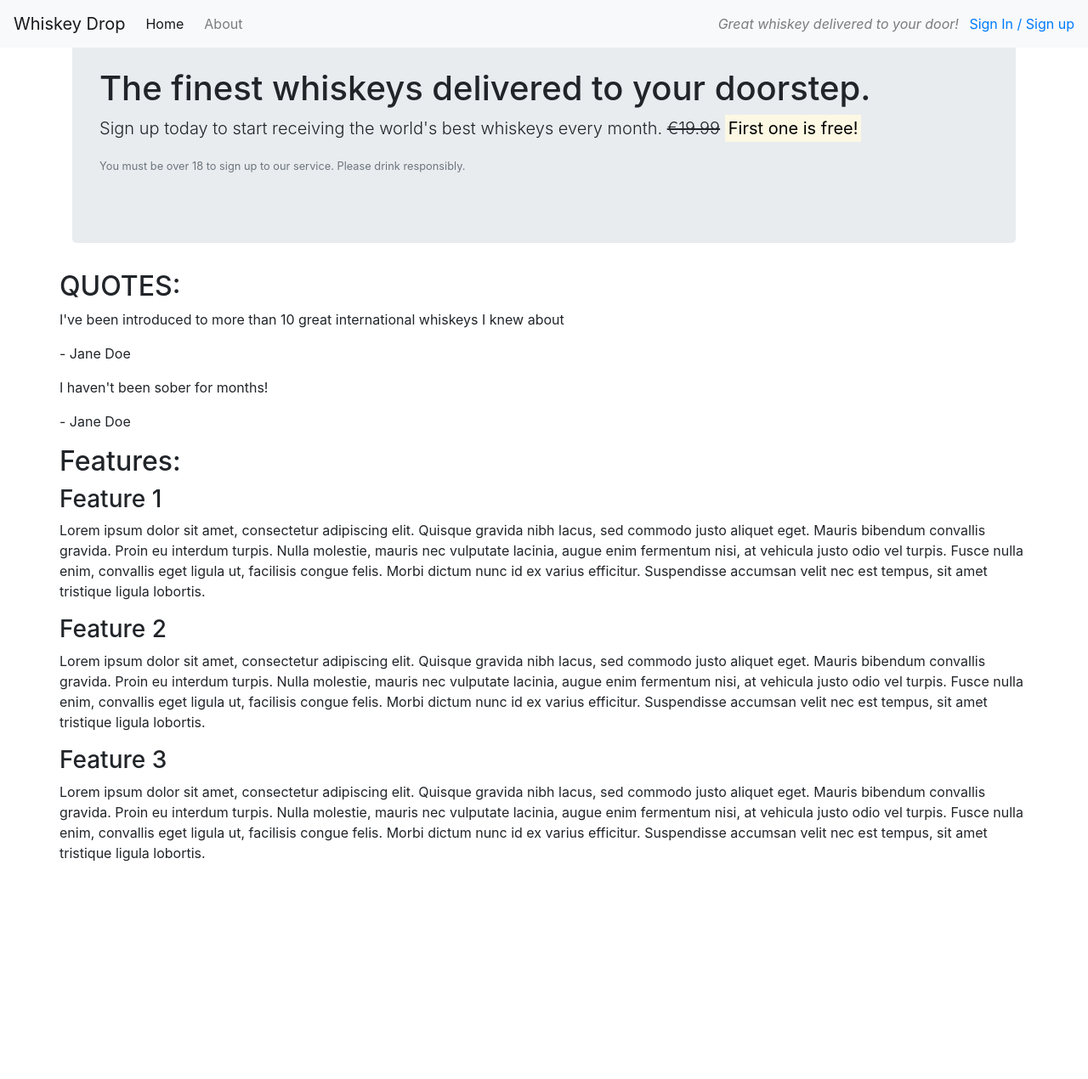
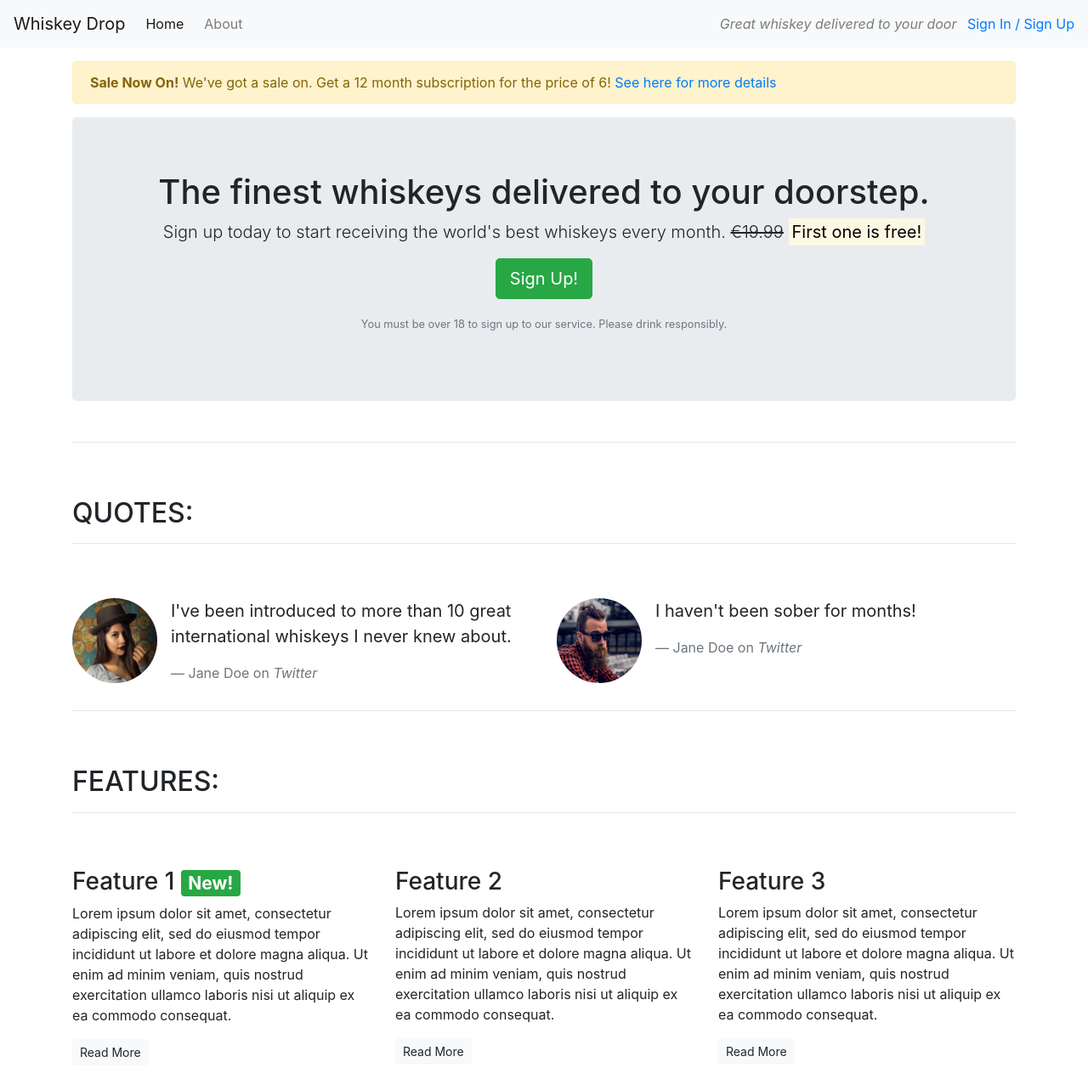
Before and after one commit to Julia-IO/milestone1, a plain HTML site: page index.html in a window 1280 px wide. Shown: the whole page at 85% size. Before the commit the page ends 1032 px from the top, so only its background shows below. Drawn offline with nearby package versions, Linux system fonts and the light colour scheme.

Commit message:
Last changes

```diff
--- a/index.html
+++ b/index.html
@@ -11,72 +11,119 @@
 <script src="https://stackpath.bootstrapcdn.com/bootstrap/4.5.0/js/bootstrap.min.js" integrity="sha384-OgVRvuATP1z7JjHLkuOU7Xw704+h835Lr+6QL9UvYjZE3Ipu6Tp75j7Bh/kR0JKI" crossorigin="anonymous"></script>
 </head>
 <body>
-<nav class="navbar navbar-light bg-light navbar-expand-sm fixed-top">
-<a href="/" class="navbar-brand">Whiskey Drop</a>
+    <!--Nav-->
+    <nav class="navbar navbar-light navbar-expand-sm bg-light">
+        <a href="/" class="navbar-brand">
+                    Whiskey Drop</a>
         <ul class="navbar-nav mr-auto">
             <li class="active nav-item mr-2"><a class="nav-link" href="/">Home</a></li>
-    <li class="nav-item mr-2"><a class="nav-link" href="/about">About</a></li>
-    <li class="nav-item mr-2 d-block d-sm-none"><a class="nav-link" href="/login">Sign In / Sign Up</a></li>
+            <li class="nav-item mr-2"><a class="nav-link" href="">About</a></li>
+            <li class="nav-item mr-2 d-block d-sm-none"><a class="nav-link" href="">Sign In / Sign Up</a></li>
         </ul>
+
         <div class="d-none d-md-block">
-<p class="navbar-text my-auto mr-2"><i>Great whiskey delivered to your door!</i></p>
-<a href="/login">Sign In / Sign up</a>
+            <p class="navbar-text my-auto mr-2"><i>Great whiskey delivered to your door</i></p>
+            <a href="/login">Sign In / Sign Up</a>
         </div>
+        <!--</div>-->
     </nav>
     <article class="container mt-3">
-    <! -- Callout -->
+        <div class="row d-none d-sm-block">
+            <div class="col-12">
+                <div class="alert alert-warning">
+                    <strong>Sale Now On!</strong> We've got a sale on. Get a 12 month subscription for the price of 6! <a href="">See here for more details</a>
+                </div>
+            </div>
+        </div>
+        <!-- Callout -->
         <div class="row">
             <div class="col-12">
-            <section class="callout jumbotron">
-
+                <section class="callout jumbotron text-center">
                     <h1>The finest whiskeys delivered to your doorstep.</h1>
                     <p class="lead">Sign up today to start receiving the world's best whiskeys every month.
                         <s class="d-none d-sm-inline">€19.99</s>
                         <span class="d-inline d-sm-none"><br></span>
                         <strong><mark>First one is free!</mark></strong></p>
-            <p class="text-muted"><small>You must be over 18 to sign up to our service. Please drink responsibly.</small>
+                    <p><button class="btn btn-lg btn-success">Sign Up!</button></p>
+                    <p class="text-muted"><small>You must be over 18 to sign up to our service. Please drink responsibly.</small></p>
                 </section>
+            </div>
         </div>
         <!-- /.callout -->
         <hr>
-
         <!-- Quotes -->
         <section class="quotes">
+            <div class="row">
+                <div class="col-12 my-5">
                     <h2 class="text-uppercase">Quotes:</h2>
-    <div class="quote">
-    <p>I've been introduced to more than 10 great international whiskeys I knew about</p>
-    <p>- Jane Doe</p>
+                    <hr />
                 </div>
-<div class="quote">
+            </div>
+            <div class="row">
+                <div class="col-12 col-md-6">
+                    <div class="media">
+                        <div class="d-none d-sm-block">
+                            <img src="images/girl-image.png" class="rounded-circle mr-3" height=100 width=100>
+                        </div>
+                        <div class="media-body">
+                            <blockquote class="blockquote">
+                                <p>I've been introduced to more than 10 great international whiskeys I never knew about.</p>
+                                <footer class="blockquote-footer">Jane Doe on <cite title="Twitter">Twitter</cite></footer>
+                            </blockquote>
+                        </div>
+                    </div>
+                </div>
+                <div class="col-12 col-md-6">
+                    <div class="media">
+                        <div class="d-none d-sm-block">
+                            <img src="images/guy-image.png" class="rounded-circle mr-3" height=100 width=100>
+                        </div>
+                        <div class="media-body">
+                            <blockquote class="blockquote">
                                 <p>I haven't been sober for months!</p>
-<p>- Jane Doe</p>
+                                <footer class="blockquote-footer">Jane Doe on <cite title="Twitter">Twitter</cite></footer>
+                            </blockquote>
+                        </div>
+                    </div>
+                </div>
             </div>
         </section>
         <!-- /.quotes -->
         <hr>
+        <!-- Features -->
+        <section class="features">
+            <div class="row">
+                <div class="col-12 my-5">
+                    <h2 class="text-uppercase">Features:</h2>
+                    <hr />
+                </div>
+            </div>
+            <div class="row">
+                <div class="col-12 col-md-6 col-lg-4">
+                    <div class="feature">
+                        <h3><i class="fas fa-gift d-none d-sm-inline"></i> Feature 1 <span class="badge badge-success">New!</span></h3>
+                        <p>Lorem ipsum dolor sit amet, consectetur adipiscing elit, sed do eiusmod tempor incididunt ut labore et dolore magna aliqua. Ut enim ad minim veniam, quis nostrud exercitation ullamco laboris nisi ut aliquip ex ea commodo consequat.</p>
+                        <p><a class="btn btn-sm btn-light" href="">Read More</a></p>
+                    </div>
+                </div>
+                <div class="col-12 col-md-6 col-lg-4">
+                    <div class="feature">
+                        <h3><i class="fas fa-credit-card d-none d-sm-inline"></i> Feature 2</h3>
+                        <p>Lorem ipsum dolor sit amet, consectetur adipiscing elit, sed do eiusmod tempor incididunt ut labore et dolore magna aliqua. Ut enim ad minim veniam, quis nostrud exercitation ullamco laboris nisi ut aliquip ex ea commodo consequat.</p>
+                        <p><a class="btn btn-sm btn-light" href="">Read More</a></p>
+                    </div>
+                </div>
+                <div class="col-12 d-md-none d-lg-block col-lg-4">
+                    <div class="feature">
+                        <h3><i class="fas fa-times-circle d-none d-sm-inline"></i> Feature 3</h3>
+                        <p>Lorem ipsum dolor sit amet, consectetur adipiscing elit, sed do eiusmod tempor incididunt ut labore et dolore magna aliqua. Ut enim ad minim veniam, quis nostrud exercitation ullamco laboris nisi ut aliquip ex ea commodo consequat.</p>
+                        <p><a class="btn btn-sm btn-light" href="">Read More</a></p>
+                    </div>
+                </div>
+            </div>
+        </section>
+        <!-- /.features -->
+    </article>
+</body>
 
-    <!-- Features -->
-
-<section class="features">
-<h2>Features:</h2>
-<div class="feature">
-<h3>Feature 1</h3>
-<p>Lorem ipsum dolor sit amet, consectetur adipiscing elit. Quisque gravida nibh lacus, sed commodo justo aliquet eget. Mauris bibendum convallis gravida. Proin eu interdum turpis. Nulla molestie, mauris nec vulputate lacinia, augue enim fermentum nisi, at vehicula justo odio vel turpis. Fusce nulla enim, convallis eget ligula ut, facilisis congue felis. Morbi dictum nunc id ex varius efficitur. Suspendisse accumsan velit nec est tempus, sit amet tristique ligula lobortis.
-</p>
-</div>
-
-<div class="feature">
-<h3>Feature 2</h3>
-<p>Lorem ipsum dolor sit amet, consectetur adipiscing elit. Quisque gravida nibh lacus, sed commodo justo aliquet eget. Mauris bibendum convallis gravida. Proin eu interdum turpis. Nulla molestie, mauris nec vulputate lacinia, augue enim fermentum nisi, at vehicula justo odio vel turpis. Fusce nulla enim, convallis eget ligula ut, facilisis congue felis. Morbi dictum nunc id ex varius efficitur. Suspendisse accumsan velit nec est tempus, sit amet tristique ligula lobortis.
-</p>
-</div>
-
-<div class="feature">
-<h3>Feature 3</h3>
-<p>Lorem ipsum dolor sit amet, consectetur adipiscing elit. Quisque gravida nibh lacus, sed commodo justo aliquet eget. Mauris bibendum convallis gravida. Proin eu interdum turpis. Nulla molestie, mauris nec vulputate lacinia, augue enim fermentum nisi, at vehicula justo odio vel turpis. Fusce nulla enim, convallis eget ligula ut, facilisis congue felis. Morbi dictum nunc id ex varius efficitur. Suspendisse accumsan velit nec est tempus, sit amet tristique ligula lobortis.
-</p>
-</div>
-
-
-</body>
 </html>
```
Also changed, not shown: images/girl-image.png (added), images/guy-image.png (added). Lines whose indentation alone changed are shown as unchanged.
